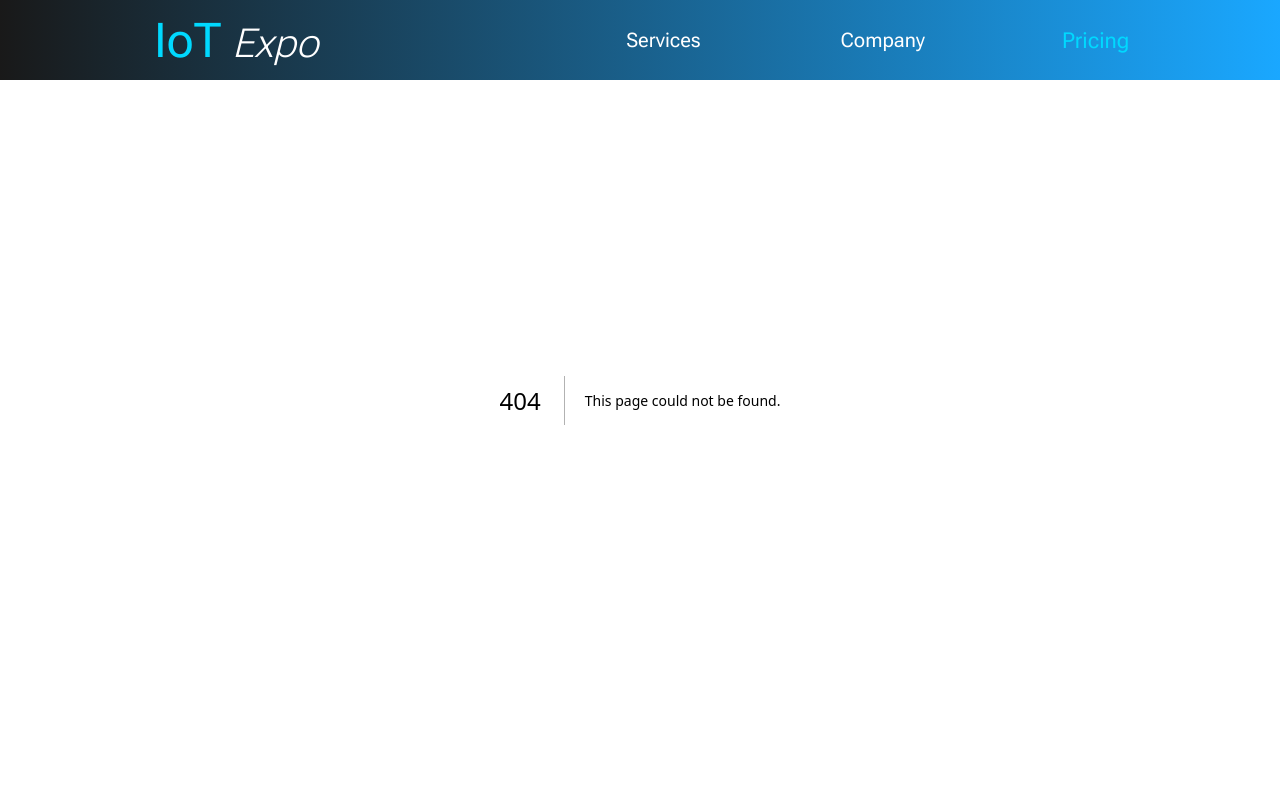
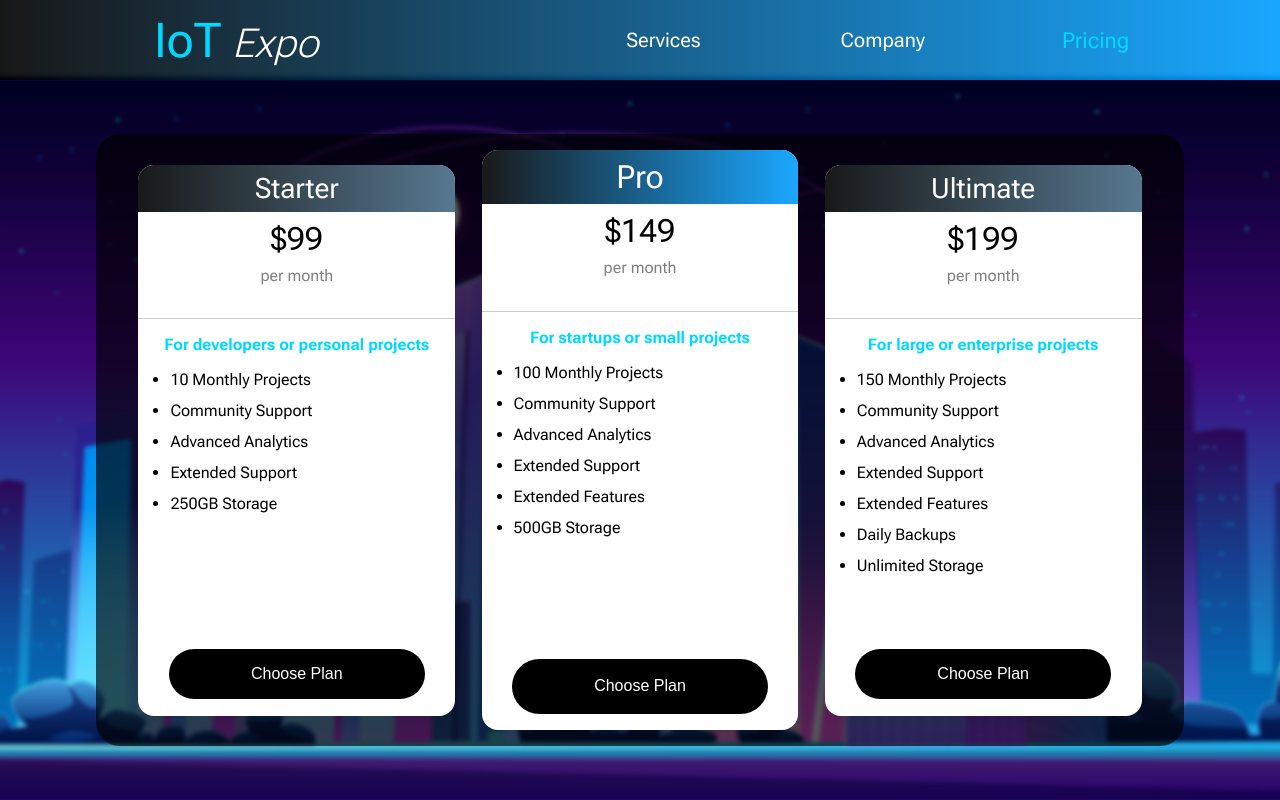
Before and after one commit to n-ii-ma/iot-expo, a Next.js app: page /pricing in a window 1280 px wide. Before the commit this address had no page. Shown: the top 800 px of the page. Built offline with nearby package versions, Linux system fonts and the light colour scheme.

Commit message:
Add pricing page with its styles and assets

```diff
--- /dev/null
+++ b/src/pages/pricing/index.jsx
@@ -0,0 +1,91 @@
+import Image from "next/image";
+
+import pricingStyles from "@/styles/Pricing.module.css";
+
+const DATA = [
+  {
+    id: 1,
+    title: "Starter",
+    price: "$99",
+    purpose: "For developers or personal projects",
+    features: [
+      "10 Monthly Projects",
+      "Community Support",
+      "Advanced Analytics",
+      "Extended Support",
+      "250GB Storage",
+    ],
+  },
+  {
+    id: 2,
+    title: "Pro",
+    price: "$149",
+    purpose: "For startups or small projects",
+    features: [
+      "100 Monthly Projects",
+      "Community Support",
+      "Advanced Analytics",
+      "Extended Support",
+      "Extended Features",
+      "500GB Storage",
+    ],
+  },
+  {
+    id: 3,
+    title: "Ultimate",
+    price: "$199",
+    purpose: "For large or enterprise projects",
+    features: [
+      "150 Monthly Projects",
+      "Community Support",
+      "Advanced Analytics",
+      "Extended Support",
+      "Extended Features",
+      "Daily Backups",
+      "Unlimited Storage",
+    ],
+  },
+];
+
+const Pricing = () => {
+  return (
+    <section className={pricingStyles.container}>
+      <Image src="/pricing.jpg" fill alt="Smart city at night" />
+      <section className={pricingStyles.priceBox}>
+        {DATA.map((plan) => (
+          <article
+            key={plan.id}
+            style={{ height: plan.title === "Pro" && "100%" }}
+          >
+            <div
+              className={
+                plan.title === "Pro"
+                  ? pricingStyles.header
+                  : `${pricingStyles.header} ${pricingStyles.commonHeader}`
+              }
+            >
+              <h3>{plan.title}</h3>
+              <h4>{plan.price}</h4>
+              <p>per month</p>
+            </div>
+            <div className={pricingStyles.body}>
+              <h5>{plan.purpose}</h5>
+              <ul>
+                {plan.features.map((feature, index) => (
+                  <li key={index}>
+                    <p>{feature}</p>
+                  </li>
+                ))}
+              </ul>
+            </div>
+            <div className={pricingStyles.footer}>
+              <button>Choose Plan</button>
+            </div>
+          </article>
+        ))}
+      </section>
+    </section>
+  );
+};
+
+export default Pricing;
--- /dev/null
+++ b/src/styles/Pricing.module.css
@@ -0,0 +1,135 @@
+.container {
+  width: 100%;
+  height: 90vh;
+  display: flex;
+  flex-direction: column;
+  justify-content: center;
+  align-items: center;
+  position: relative;
+  margin-top: 10vh;
+}
+
+.container img {
+  object-fit: cover;
+  filter: blur(2px);
+  transform: scale(1.01);
+}
+
+.priceBox {
+  width: 85%;
+  height: 85%;
+  position: absolute;
+  display: flex;
+  align-items: center;
+  justify-content: space-evenly;
+  background-color: rgba(0, 0, 0, 0.65);
+  padding: 1em;
+  border-radius: 1.5em;
+}
+
+.priceBox article {
+  width: 30%;
+  height: 95%;
+  background-color: var(--primary-color);
+  display: flex;
+  flex-direction: column;
+  border-radius: 1em;
+  overflow: hidden;
+}
+
+.header {
+  width: 100%;
+  height: 28%;
+  text-align: center;
+  border-bottom: 1px solid rgba(128, 128, 128, 0.4);
+}
+
+.header h3 {
+  font-weight: 400;
+  font-size: 2rem;
+  color: var(--primary-color);
+  padding: 0.25em;
+  background: linear-gradient(
+    90deg,
+    rgba(0, 0, 0, 0.9),
+    rgba(1, 158, 255, 0.9)
+  );
+}
+
+.commonHeader h3 {
+  font-size: 1.75rem;
+  background: linear-gradient(
+    90deg,
+    rgba(0, 0, 0, 0.9),
+    rgba(68, 106, 132, 0.9)
+  );
+}
+
+.header h4 {
+  font-weight: 400;
+  font-size: 2rem;
+  padding: 0.25em;
+  color: black;
+}
+
+.header p {
+  font-weight: 400;
+  font-size: 1rem;
+  color: grey;
+}
+
+.body {
+  width: 100%;
+  height: 57%;
+  padding: 1em 1em 0 1em;
+}
+
+.body h5 {
+  font-size: 1rem;
+  text-align: center;
+  color: var(--secondary-color);
+  margin-bottom: 1em;
+}
+
+.body ul {
+  padding: 0 1em;
+}
+
+.body ul li {
+  list-style: disc;
+  margin-bottom: 0.75em;
+}
+
+.body ul li p {
+  font-size: 1rem;
+  color: black;
+}
+
+.footer {
+  width: 100%;
+  height: 15%;
+  display: flex;
+  align-items: center;
+  justify-content: center;
+  padding: 1em;
+}
+
+.footer button {
+  width: 90%;
+  height: 100%;
+  border-radius: 2em;
+  background-color: black;
+  border: 0;
+  color: var(--primary-color);
+  font-size: 1rem;
+  cursor: pointer;
+  transition: var(--hover-animation);
+}
+
+/* Hover */
+@media (hover: hover) {
+  .footer button:hover {
+    background-color: var(--secondary-color);
+    transition: var(--hover-animation);
+  }
+}
```
Also changed, not shown: public/pricing.jpg (added).
